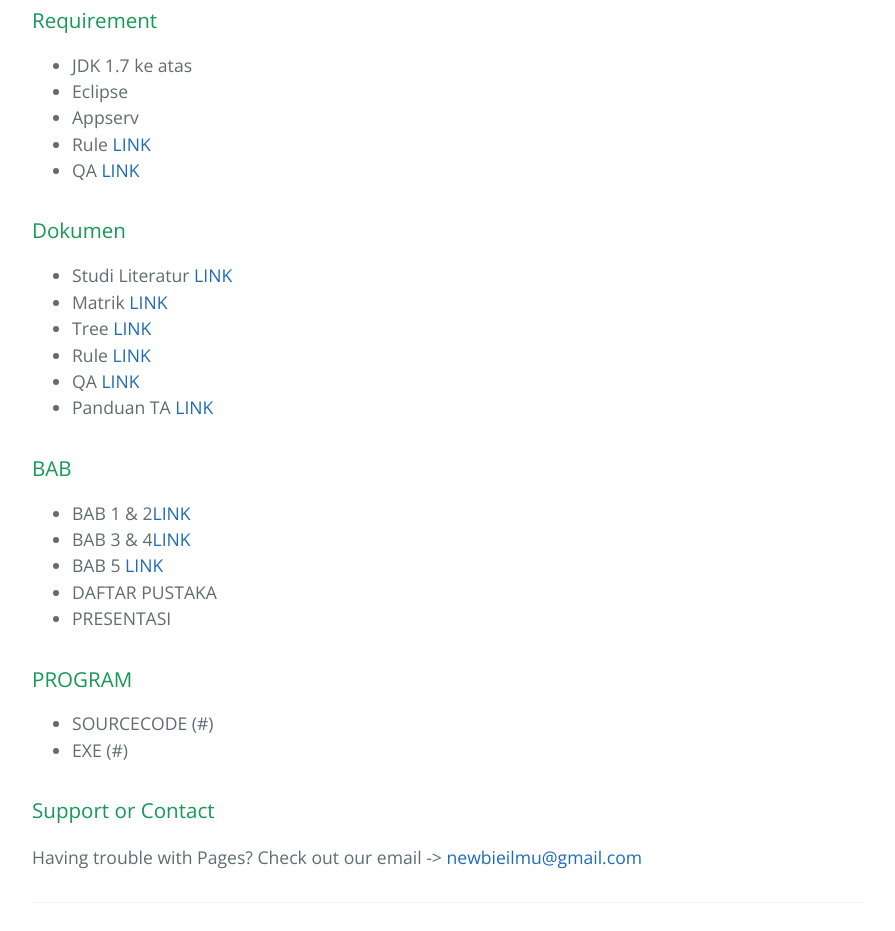
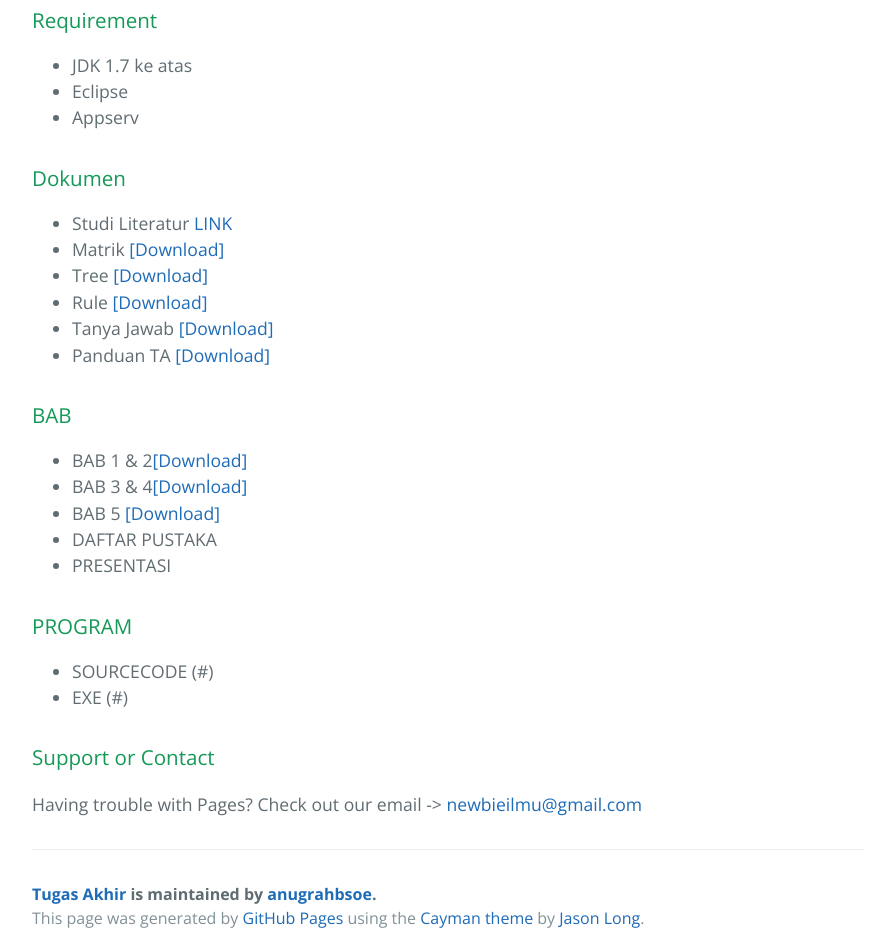
Before and after one commit to anugrahbsoe/ta-yadi, a plain HTML site: page index.html in a window 1280 px wide. Shown: the part 920-1851 px from the top of the page, without its empty margins (192-1087 px from the left). Drawn offline with nearby package versions, Linux system fonts and the light colour scheme.

Commit message:
update judul gaes

```diff
--- a/index.html
+++ b/index.html
@@ -34,10 +34,6 @@ JUDUL : Sistem Pakar Diagnosa untuk Mengidentifikasi Permasalahan Video Conferen
 <li>JDK 1.7 ke atas</li>
 <li>Eclipse</li>
 <li>Appserv</li>
-<li>Rule <a href="#">LINK</a>
-</li>
-<li>QA <a href="#">LINK</a>
-</li>
 </ul>
 
 <h3>
@@ -46,15 +42,15 @@ JUDUL : Sistem Pakar Diagnosa untuk Mengidentifikasi Permasalahan Video Conferen
 <ul>
 <li>Studi Literatur <a href="#">LINK</a>
 </li>
-<li>Matrik <a href="#">LINK</a>
+<li>Matrik <a href="#">[Download]</a>
 </li>
-<li>Tree <a href="#">LINK</a>
+<li>Tree <a href="#">[Download]</a>
 </li>
-<li>Rule <a href="#">LINK</a>
+<li>Rule <a href="#">[Download]</a>
 </li>
-<li>QA <a href="#">LINK</a>
+<li>Tanya Jawab <a href="#">[Download]</a>
 </li>
-<li>Panduan TA <a href="#">LINK</a>
+<li>Panduan TA <a href="#">[Download]</a>
 </li>
 
 </ul>
@@ -63,11 +59,11 @@ JUDUL : Sistem Pakar Diagnosa untuk Mengidentifikasi Permasalahan Video Conferen
 <a id="bab" class="anchor" href="#bab" aria-hidden="true"><span class="octicon octicon-link"></span></a>BAB</h3>
 
 <ul>
-<li>BAB 1 & 2<a href="#">LINK</a>
+<li>BAB 1 & 2<a href="#">[Download]</a>
 </li>
-<li>BAB 3 & 4<a href="#">LINK</a>
+<li>BAB 3 & 4<a href="#">[Download]</a>
 </li>
-<li>BAB 5 <a href="#">LINK</a>
+<li>BAB 5 <a href="#">[Download]</a>
 </li>
 <li>DAFTAR PUSTAKA</li>
 <li>PRESENTASI</li>
```
